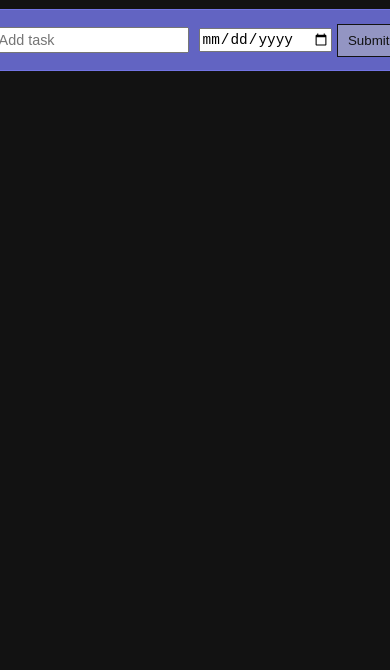
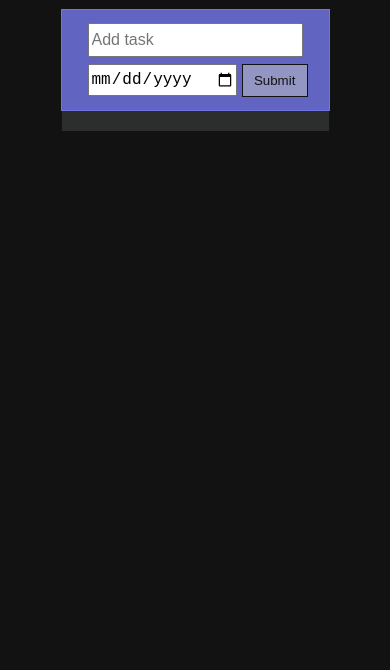
Before and after one commit to Ponraj-Kannan/To-do-list, a plain HTML site: page index.html in a window 390 px wide. Shown: the part 174-844 px from the top of the page. Drawn offline with Linux system fonts and the light colour scheme.

Commit message:
Add files via upload

```diff
--- a/index.html
+++ b/index.html
@@ -32,8 +32,8 @@
         }
 
         .toDoList-input {
-            width: 400px;
             height: 40px;
+            width: 100%;
             padding: 10px;
 
             display: flex;
@@ -45,8 +45,8 @@
         }
 
         .toDoList-input > input {
-            height: 50%;
-            font-size: .9rem;
+            height: 70%;
+            font-size: 1rem;
             margin:5px;
         }
 
@@ -74,7 +74,7 @@
         }
 
         table {
-            width: 422px;
+            width: 100%;
             margin-top: -.5px;
             border-collapse: collapse;
             font-size: .9rem;
@@ -84,8 +84,6 @@
             padding: 10px;
         }
         tr{
-            /* border: 1px solid steelblue; */
-            background-color: #7e80813d;
             border: 1px solid #7e80813d;
         }
         tr:hover {
@@ -109,6 +107,29 @@
             body {
                 height: 80vh;
             }
+
+            .toDoList-input {
+                height: 80px;
+                display: grid;
+                grid-template-rows: auto auto;
+                grid-template-columns: auto auto;
+                grid-template-areas:
+                    't1 t1'
+                    't2 t3';
+            }
+
+            #task {
+                grid-area: t1;
+            }
+
+            #dueDate {
+                grid-area: t2;
+            }
+
+            .sub-btn {
+                grid-area: t3;
+            }
+
         }
 
     </style>
@@ -121,7 +142,7 @@
             <input type="date" id="dueDate" required/>
             <button onclick="addDoList()" class="sub-btn">Submit</button>
         </div>
-        <div id="tasks">
+        <div id="tasks" style="width: 100%; padding: 10px; background-color: #7e80813d;">
         </div>
     </div>
 
```
